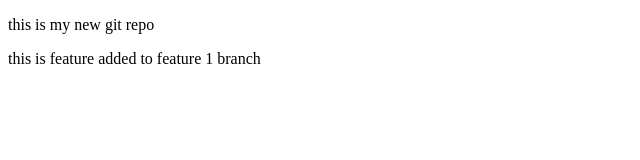
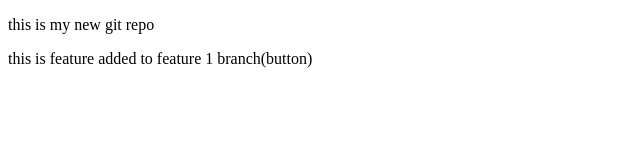
Before and after one commit to ratneshwar-916/demogitrep-2, a plain HTML site: page index.html in a window 1280 px wide. Shown: the full height of the page, 0-640 px from the left. Drawn offline with Linux system fonts and the light colour scheme.

```diff
--- a/index.html
+++ b/index.html
@@ -9,6 +9,6 @@
     <p>this is my new git repo
 
     </p>
-    <p>this is feature added to feature 1 branch</p>
+    <p>this is feature added to feature 1 branch(button)</p>
 </body>
 </html>
```
